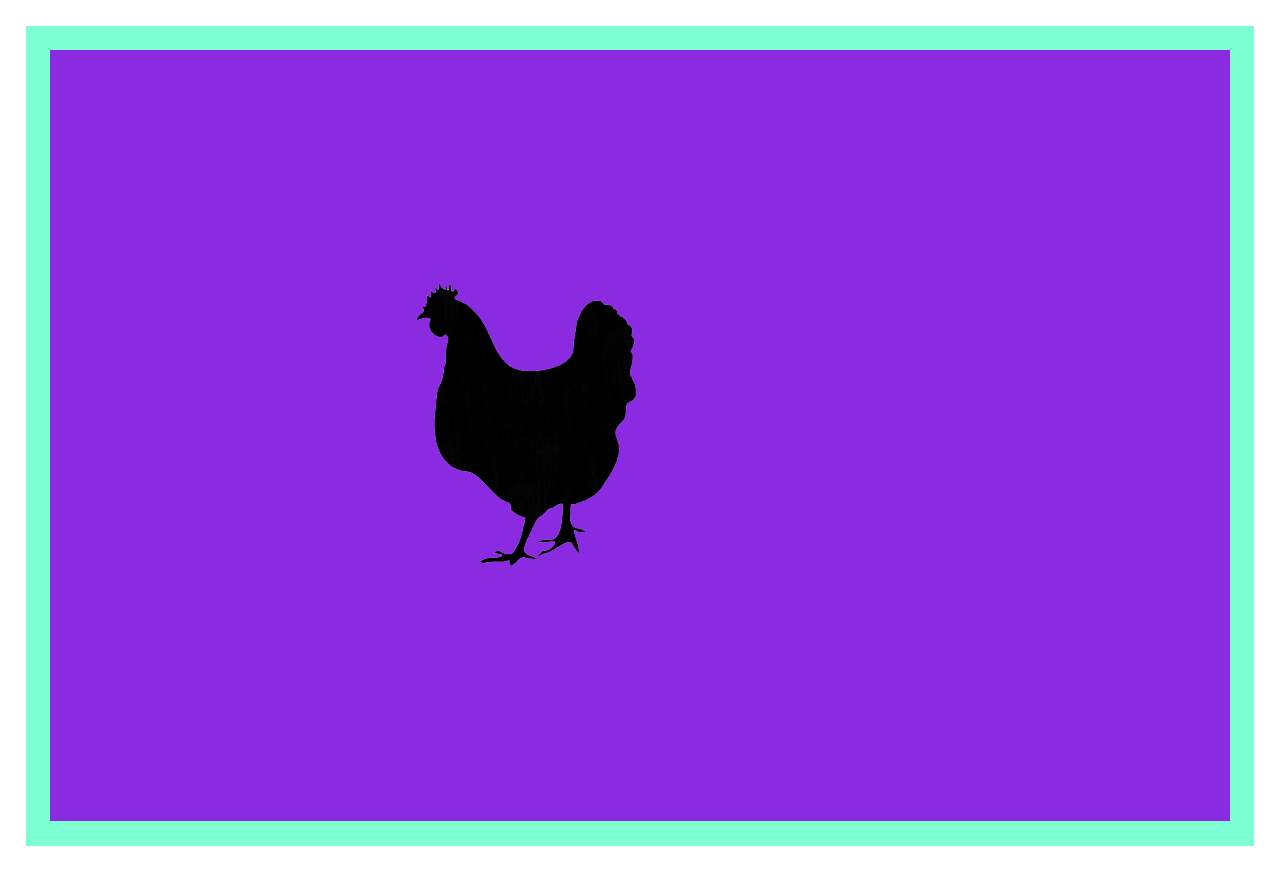
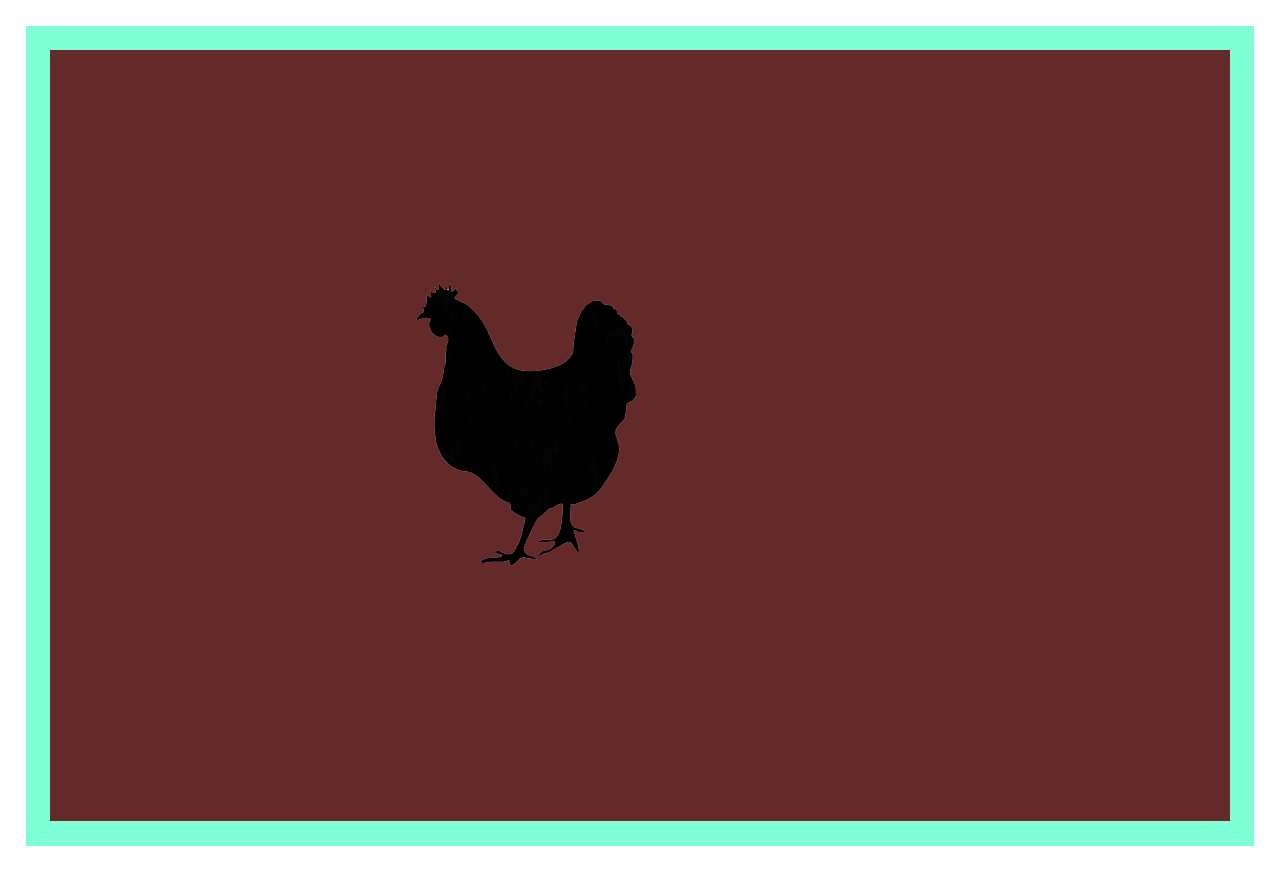
Before and after one commit to Gkhundadze/HomeWork_8, a plain HTML site: page index.html in a window 1280 px wide. Drawn offline with Linux system fonts and the light colour scheme.

Commit message:
changed background

```diff
--- a/css/style.css
+++ b/css/style.css
@@ -22,5 +22,5 @@ body{
 .main-box{
     height: 100%;
     width: 100%;
-    background-color: blueviolet;
+    background-color: rgb(100, 41, 41);
 }
```
